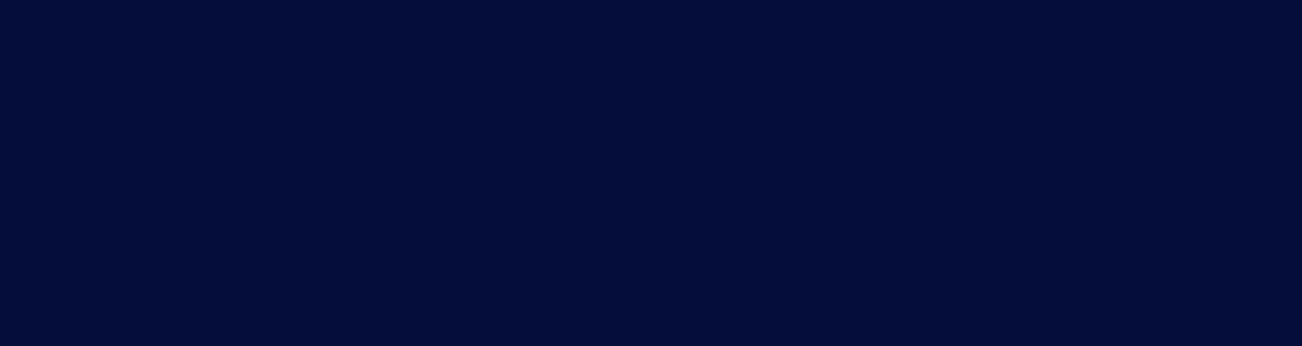
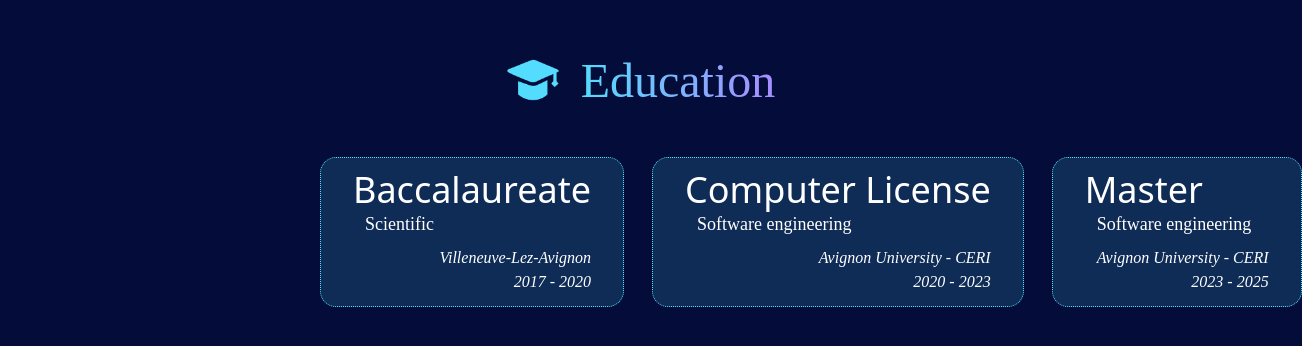
Before and after one commit to HichamGuessab/portfolio, an Angular app: page / in a window 1280 px wide. Shown: the part 2668-3014 px from the top of the page, 1302 px wide, since content can reach past the window. Before the commit the page ends 2432 px from the top, so only its background shows below. Built offline with nearby package versions, Linux system fonts and the light colour scheme.

Commit message:
add education section and education item

```diff
--- a/src/app/app.component.html
+++ b/src/app/app.component.html
@@ -5,5 +5,6 @@
     <profile-section class="min-h-screen content-center" />
     <skills-section class="min-h-screen content-center" />
     <projects-section class="min-h-screen content-center" />
+    <education-section class="min-h-screen content-center" />
   </div>
 </div>
--- a/src/app/app.component.ts
+++ b/src/app/app.component.ts
@@ -4,6 +4,7 @@ import { ProfileSectionComponent } from './components/profile-section/profile-se
 import { SkillsSectionComponent } from './components/skills-section/skills-section.component';
 import { NavMenuComponent } from './components/navigation/nav-menu/nav-menu.component';
 import { ProjectsSectionComponent } from './components/projects-section/projects-section.component';
+import { EducationSectionComponent } from './components/education-section/education-section.component';
 
 @Component({
   selector: 'app-root',
@@ -15,6 +16,7 @@ import { ProjectsSectionComponent } from './components/projects-section/projects
     SkillsSectionComponent,
     NavMenuComponent,
     ProjectsSectionComponent,
+    EducationSectionComponent,
   ],
 })
 export class AppComponent {}
--- /dev/null
+++ b/src/app/components/education-section/education-item/education-item.component.html
@@ -0,0 +1,20 @@
+<div
+  class="flex h-auto w-fit flex-col justify-center gap-2 rounded-2xl border border-dotted border-lightBlue bg-navyBlue px-8 py-3"
+>
+  <div class="flex flex-col">
+    <h3 class="text-nowrap text-4xl font-medium text-white">
+      {{ education.name }}
+    </h3>
+    <p class="text-nowrap pl-3 font-analogue text-lg font-light">
+      {{ education.type }}
+    </p>
+  </div>
+  <div class="flex flex-col pl-3">
+    <p class="text-nowrap text-end font-analogue italic">
+      {{ education.institution }}
+    </p>
+    <p class="text-nowrap text-end font-analogue italic">
+      {{ education.date }}
+    </p>
+  </div>
+</div>
--- /dev/null
+++ b/src/app/components/education-section/education-item/education-item.component.ts
@@ -0,0 +1,17 @@
+import { Component, Input } from '@angular/core';
+import { Degree } from '../../../interfaces';
+
+@Component({
+  selector: 'education-item',
+  templateUrl: './education-item.component.html',
+  standalone: true,
+  imports: [],
+})
+export class EducationItemComponent {
+  @Input({ required: true }) education: Degree = {
+    name: '',
+    type: '',
+    institution: '',
+    date: '',
+  };
+}
--- /dev/null
+++ b/src/app/components/education-section/education-section.component.html
@@ -0,0 +1,19 @@
+<section class="flex flex-col">
+  <div class="mb-12 flex gap-5 place-self-center">
+    <img
+      [src]="BlueImage.Study"
+      alt="Projects"
+      class="h-14 w-14 place-self-center"
+    />
+    <h2
+      class="content-center bg-gradient-to-r from-lightBlue to-purple bg-clip-text font-analogue text-5xl font-regular text-transparent"
+    >
+      Education
+    </h2>
+  </div>
+  <div class="flex gap-7">
+    @for (degree of degrees; track degree) {
+      <education-item [education]="degree" />
+    }
+  </div>
+</section>
--- /dev/null
+++ b/src/app/components/education-section/education-section.component.ts
@@ -0,0 +1,22 @@
+import { Component, OnInit, inject } from '@angular/core';
+import { BlueImage, Degree } from '../../interfaces';
+import { EducationService } from '../../services/education.service';
+import { EducationItemComponent } from './education-item/education-item.component';
+
+@Component({
+  selector: 'education-section',
+  templateUrl: './education-section.component.html',
+  standalone: true,
+  imports: [EducationItemComponent],
+})
+export class EducationSectionComponent implements OnInit {
+  degrees: Degree[] = [];
+
+  educationService: EducationService = inject(EducationService);
+
+  ngOnInit(): void {
+    this.degrees = this.educationService.getProjects();
+  }
+
+  protected readonly BlueImage = BlueImage;
+}
```
